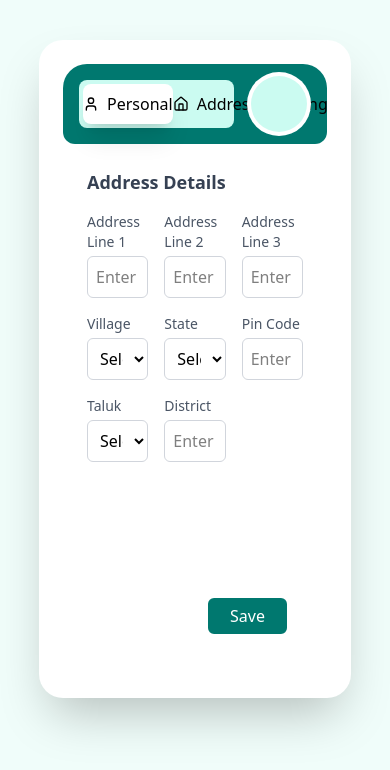
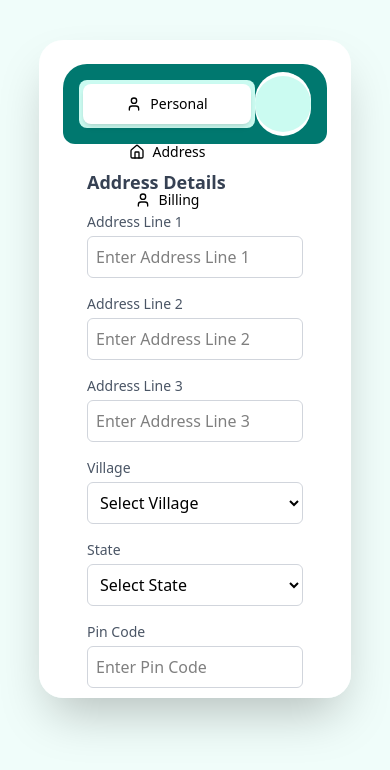
Before and after one commit to Ruturaj2003/multi-step-form-2, a React (Vite) app: page / in a window 390 px wide. Shown: the top 770 px of the page. Built offline with nearby package versions, Linux system fonts and the light colour scheme.

Commit message:
Enhance Navbar and Address components with responsive design and improved styling

```diff
--- a/src/components/caneSupplier/Navbar.jsx
+++ b/src/components/caneSupplier/Navbar.jsx
@@ -2,29 +2,35 @@ import { Home, User } from 'lucide-react';
 
 const Navbar = () => {
   return (
-    <div className="w-2/3 h-12 flex items-center justify-evenly bg-teal-100 rounded-lg p-1">
+    <div className="w-full sm:w-2/3 h-12 sm:h-14 flex flex-wrap sm:flex-nowrap items-center justify-center bg-teal-100 rounded-lg p-1 gap-2 sm:gap-0">
+      {/* Personal Tab */}
       <div
         data-value="general"
-        className="flex-1 h-full flex items-center justify-center gap-2 cursor-pointer bg-white shadow-xl rounded-lg"
+        className="flex-1 h-full flex items-center justify-center gap-2 cursor-pointer bg-white shadow-md rounded-lg px-3 py-2 sm:py-0 transition hover:bg-gray-100"
       >
         <User size={16} />
-        <span>Personal</span>
+        <span className="text-sm sm:text-base">Personal</span>
       </div>
+
+      {/* Address Tab */}
       <div
         data-value="address"
-        className="flex-1 h-full flex items-center justify-center gap-2 cursor-pointer rounded-lg"
+        className="flex-1 h-full flex items-center justify-center gap-2 cursor-pointer rounded-lg px-3 py-2 sm:py-0 transition hover:bg-gray-100"
       >
         <Home size={16} />
-        <span>Address</span>
+        <span className="text-sm sm:text-base">Address</span>
       </div>
+
+      {/* Billing Tab */}
       <div
         data-value="billing"
-        className="flex-1 h-full flex items-center justify-center gap-2 cursor-pointer rounded-lg"
+        className="flex-1 h-full flex items-center justify-center gap-2 cursor-pointer rounded-lg px-3 py-2 sm:py-0 transition hover:bg-gray-100"
       >
         <User size={16} />
-        <span>Billing</span>
+        <span className="text-sm sm:text-base">Billing</span>
       </div>
     </div>
   );
 };
+
 export default Navbar;
--- a/src/pages/caneSupplierForm/Address.jsx
+++ b/src/pages/caneSupplierForm/Address.jsx
@@ -19,8 +19,8 @@ const Address = () => {
           Address Details
         </h2>
 
-        {/* Form Grid Layout */}
-        <div className="grid grid-cols-3 gap-4">
+        {/* Responsive Grid Layout */}
+        <div className="grid grid-cols-1 sm:grid-cols-2 md:grid-cols-3 gap-4">
           {/* Address Line 1 */}
           <div className="flex flex-col">
             <label className="text-sm text-gray-600 mb-1">Address Line 1</label>
```
